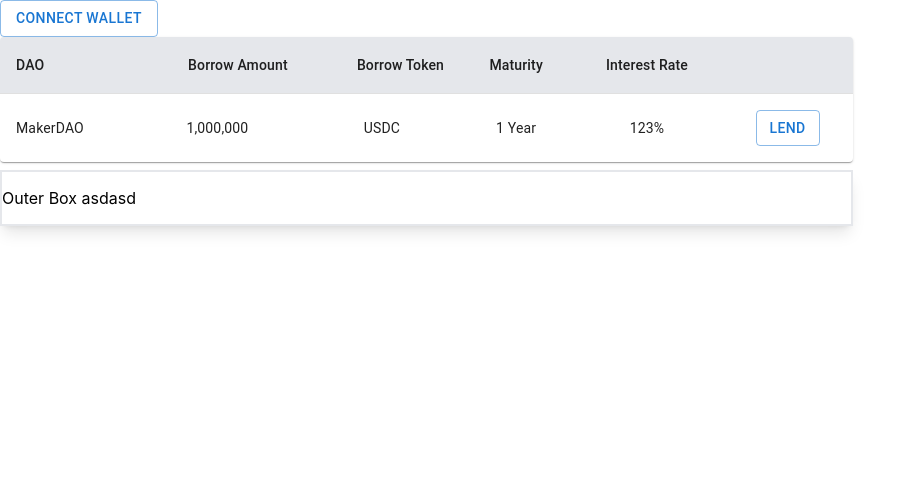
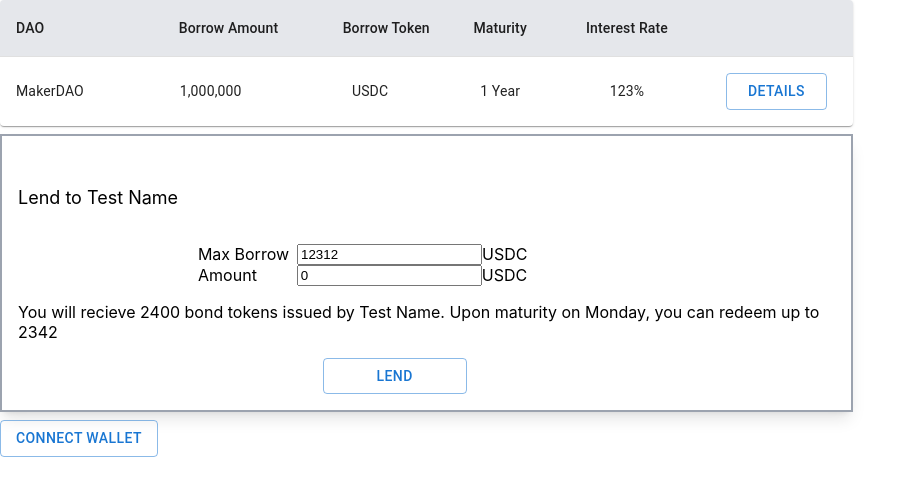
Before and after one commit to victorfei/ethglobal-dao-lend-interface, a Next.js app: page /lend in a window 1280 px wide. Shown: the top 496 px of the page, without its empty margins (0-917 px from the left). Built offline with nearby package versions, Linux system fonts and the light colour scheme.

Commit message:
lending page template

```diff
--- a/components/LendingDetails.tsx
+++ b/components/LendingDetails.tsx
@@ -1,10 +1,58 @@
-export interface LendingDetailsProps {}
+import { Button } from "@mui/material";
+import React from "react";
+import LendButton from "./ui/LendingButton";
 
-export const LendingDetails = ({}: LendingDetailsProps) => {
+export interface LendingDetailsProps {
+  daoName: string;
+  borrowToken: string;
+  maxBorrow: number;
+  amountLend: number;
+  setAmountLend: (amountLend: number) => void;
+  maturedValue: number;
+  maturityDate: any;
+  lend: () => void;
+}
+
+export const LendingDetails = ({
+  daoName,
+  borrowToken,
+  maxBorrow,
+  maturityDate,
+  maturedValue,
+  amountLend,
+  setAmountLend,
+  lend,
+}: LendingDetailsProps) => {
   return (
-    <div className="w-8/12 border-gray-200 border-2 py-4  border-solid shadow-lg">
+    <div className="w-8/12 border-gray-400 border-2 py-4 pl-4  border-solid shadow-lg ">
       {" "}
-      <div className="">Outer Box asdasd</div>{" "}
+      <div className="text-lg py-8">Lend to {daoName}</div>{" "}
+      <div className="flex justify-center pr-36">
+        <div className="pr-2">Max Borrow</div>
+        <input className="" value={maxBorrow}></input>
+        {borrowToken}
+      </div>
+      <div className="flex justify-center pr-36">
+        <div className="pr-10">Amount</div>
+        <input
+          value={amountLend}
+          onChange={(e) => setAmountLend(parseInt(e.target.value))}
+        ></input>
+        {borrowToken}
+      </div>
+      <div className="py-4">
+        You will recieve 2400 bond tokens issued by {daoName}. Upon maturity on{" "}
+        {maturityDate}, you can redeem up to {maturedValue}
+      </div>
+      <div className="flex justify-center pr-20">
+        <Button
+          variant="outlined"
+          className="text-yellow-500 border-yellow-500 hover:bg-yellow-500 hover:text-white hover:border-yellow-500	 hover:cursor-pointer w-36"
+          onClick={() => lend()}
+        >
+          Lend
+        </Button>{" "}
+      </div>
     </div>
   );
 };
--- a/components/LendingTable.tsx
+++ b/components/LendingTable.tsx
@@ -6,7 +6,8 @@ import TableContainer from "@mui/material/TableContainer";
 import TableHead from "@mui/material/TableHead";
 import TableRow from "@mui/material/TableRow";
 import Paper from "@mui/material/Paper";
-import LendButton from "./ui/LendButton";
+import LendButton from "./ui/LendingButton";
+import { Button } from "@mui/material";
 
 export interface lendingTableProps {
   daoName: string;
@@ -58,7 +59,12 @@ export const LendingTable = ({
                 {borrowInterestRate ? borrowInterestRate : "undefined"}%
               </TableCell>
               <TableCell align="center">
-                <LendButton lend={() => console.log("Lending Details")} />
+                <Button
+                  variant="outlined"
+                  className="text-yellow-500 border-yellow-500 hover:bg-yellow-500 hover:text-white hover:border-yellow-500	 hover:cursor-pointer w-10/12"
+                >
+                  Details
+                </Button>
               </TableCell>
             </TableRow>
           </TableBody>
--- a/pages/lend.tsx
+++ b/pages/lend.tsx
@@ -5,26 +5,22 @@ import React, { useEffect, useState } from "react";
 import ConnectWallet from "../components/ui/ConnectWallet";
 import { useWalletAuth } from "../lib/walletContext";
 
-export interface LendingPageProps {
-  lendingTableValues: {};
-}
+export interface LendingPageProps {}
 
-export const LendingPage = ({ lendingTableValues }: LendingPageProps) => {
+export const LendingPage = ({}: LendingPageProps) => {
   const { connectWallet, checkIfWalletIsConnected, currentAccount } =
     useWalletAuth();
+
+  const [amountLend, setAmountLend] = useState(0);
 
   useEffect(() => {
     checkIfWalletIsConnected();
   }, []);
+
   return (
     <div>
       {/* Main Div ** Responsive Design Here*/}
-      <div>
-        <ConnectWallet
-          connectWallet={connectWallet}
-          connected={currentAccount.length > 0}
-        />
-      </div>
+
       <div>
         <div>
           <LendingTable
@@ -36,8 +32,23 @@ export const LendingPage = ({ lendingTableValues }: LendingPageProps) => {
           />
         </div>
         <div className="py-2">
-          <LendingDetails />
+          <LendingDetails
+            amountLend={amountLend}
+            setAmountLend={setAmountLend}
+            daoName={"Test Name"}
+            borrowToken={"USDC"}
+            maxBorrow={12312}
+            maturedValue={2342}
+            maturityDate={"Monday"}
+            lend={() => console.log("Lend Test")}
+          />
         </div>
+      </div>
+      <div>
+        <ConnectWallet
+          connectWallet={connectWallet}
+          connected={currentAccount.length > 0}
+        />
       </div>
     </div>
   );
```
Also changed, not shown: components/borrowForm/BorrowForm.tsx (renamed from components/borrowForm/index.tsx), components/ui/LendingButton.tsx (renamed from components/ui/LendButton.tsx).
